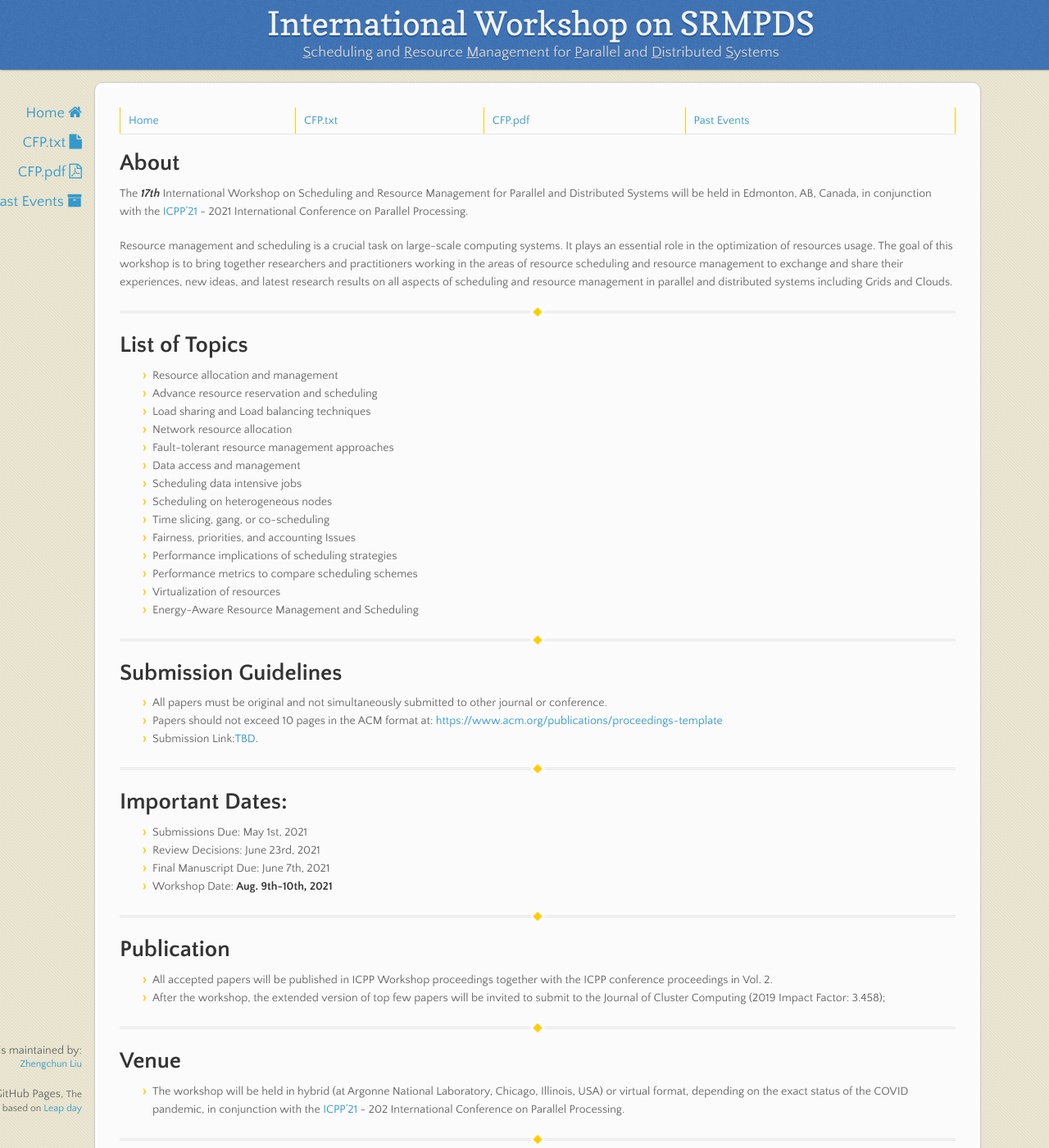
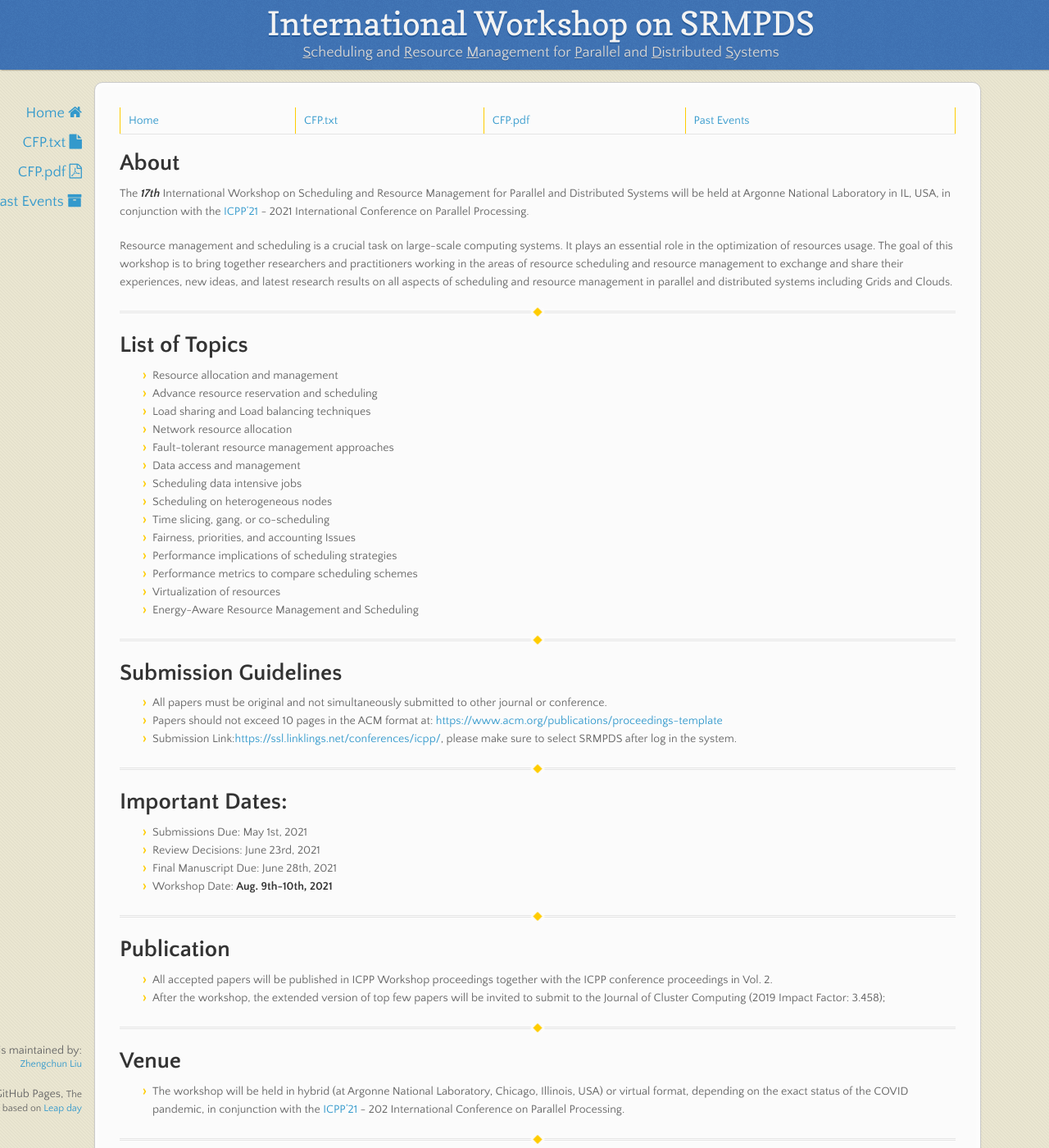
Before and after one commit to srmpds/srmpds.github.io, a Jekyll site: the page built from index.md, in a window 1280 px wide and 1400 px high. Shown: the whole window at 82% size. Built offline with Jekyll 4.4.1, drawn with Linux system fonts in a browser that asks for light colours; nearby versions of some CDN libraries.

Commit message:
add, delete, polish etc.

```diff
--- a/index.md
+++ b/index.md
@@ -4,7 +4,7 @@ layout: default
 [Home](index.html) | <a href="doc/CFP-2021-16th-SRMPDS.txt" target="_blank">CFP.txt</a> | <a href="doc/CFP-2021-17th-SRMPDS.pdf" target="_blank">CFP.pdf</a> | [Past Events](past.html)
 
 # About
-The ___17th___ International Workshop on Scheduling and Resource Management for Parallel and Distributed Systems will be held in Edmonton, AB, Canada, in conjunction with the [ICPP'21](https://oaciss.uoregon.edu/icpp21/index.php) - 2021 International Conference on Parallel Processing.
+The ___17th___ International Workshop on Scheduling and Resource Management for Parallel and Distributed Systems will be held at Argonne National Laboratory in IL, USA, in conjunction with the [ICPP'21](https://oaciss.uoregon.edu/icpp21/index.php) - 2021 International Conference on Parallel Processing.
 
 Resource management and scheduling is a crucial task on large-scale computing systems. It plays an essential role in the optimization of resources usage. The goal of this workshop is to bring together researchers and practitioners working in the areas of resource scheduling and resource management to exchange and share their experiences, new ideas, and latest research results on all aspects of scheduling and resource management in parallel and distributed systems including Grids and Clouds.
 
@@ -29,13 +29,13 @@ Resource management and scheduling is a crucial task on large-scale computing sy
 # Submission Guidelines
 * All papers must be original and not simultaneously submitted to other journal or conference.
 * Papers should not exceed 10 pages in the ACM format at: [https://www.acm.org/publications/proceedings-template](https://www.acm.org/publications/proceedings-template)
-* Submission Link:[TBD]().
+* Submission Link:[https://ssl.linklings.net/conferences/icpp/](https://ssl.linklings.net/conferences/icpp/), please make sure to select SRMPDS after log in the system.
 
 ---
 # Important Dates:
 * Submissions Due:        May 1st, 2021
 * Review Decisions:       June  23rd, 2021
-* Final Manuscript Due:   June 7th, 2021
+* Final Manuscript Due:   June 28th, 2021
 * Workshop Date:          __Aug. 9th-10th, 2021__
 
 ---
```
